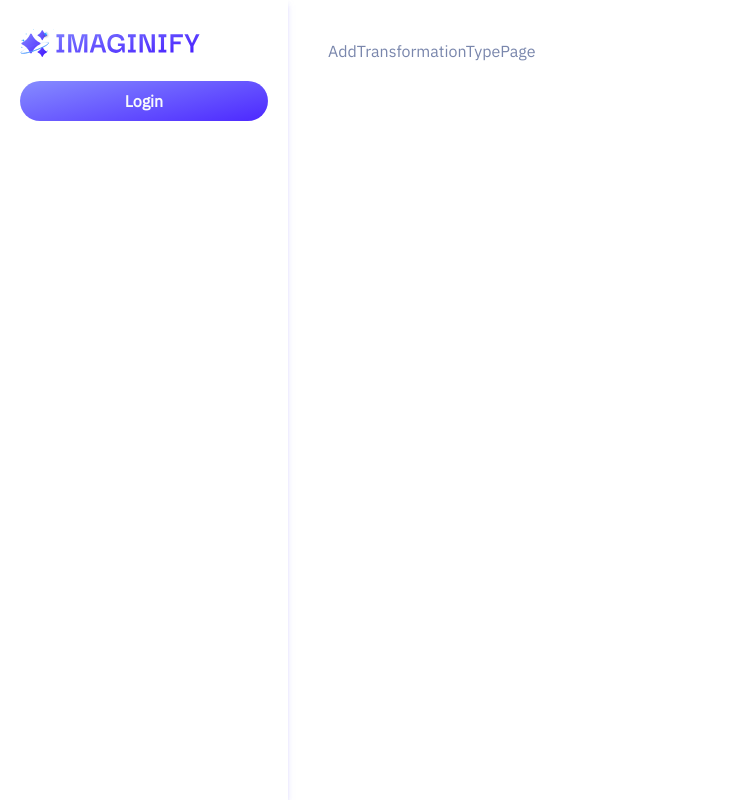
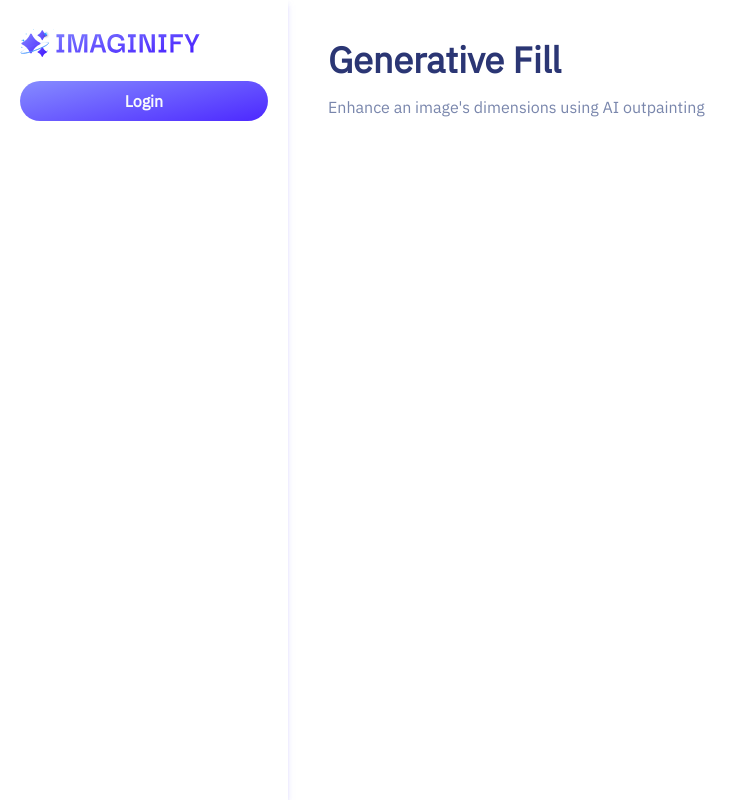
Before and after one commit to Adarshjain3011/Imaginify, a Next.js app: page /transformations/add/fill in a window 1280 px wide. Shown: the whole page, without its empty margins (0-748 px from the left). Built offline with nearby package versions, Linux system fonts and the light colour scheme; no server answers.

Commit message:
Header section done

```diff
--- a/app/(root)/transformations/add/[type]/page.tsx
+++ b/app/(root)/transformations/add/[type]/page.tsx
@@ -1,11 +1,20 @@
 
-import React from 'react'
+import React from 'react';
 
-const AddTransformationTypePage = () => {
+import Header from '@/components/shared/Header';
+
+import { transformationTypes } from '@/constants';
+
+const AddTransformationTypePage = ({ params : { type }}: SearchParamProps) => {
+
+    let transformationData = transformationTypes[type];
+
 
     return (
 
-        <div>AddTransformationTypePage</div>
+        <Header title ={transformationData.title}
+        subtitle={transformationData.subTitle}
+        />
     )
 }
 
--- a/app/globals.css
+++ b/app/globals.css
@@ -84,7 +84,9 @@
 }
 
 .root-container {
+
   @apply mt-16 flex-1 overflow-auto py-8 lg:mt-0 lg:max-h-screen lg:py-10
+
 }
 
 /* ========================================== TAILWIND STYLES */
--- /dev/null
+++ b/components/shared/Header.tsx
@@ -0,0 +1,25 @@
+
+import React from 'react';
+
+interface props {
+
+    title:string;
+    subtitle:string;
+
+}
+
+
+export default function  Header({title,subtitle}:props){
+
+  return (
+
+    <>
+
+        <h2 className='h2-bold text-dark-600'>{title}</h2>
+
+        { subtitle && <p className='p-16-regular mt-4'> {subtitle} </p>}
+
+    </>
+
+  )
+}
--- a/constant/index.ts
+++ b/constant/index.ts
@@ -119,6 +119,8 @@ export const plans = [
   },
 ];
 
+
+
 export const transformationTypes = {
   restore: {
     type: "restore",
--- a/lib/actions/user.actions.ts
+++ b/lib/actions/user.actions.ts
@@ -11,6 +11,9 @@ import { revalidatePath } from "next/cache";
 export async function createUser (user:CreateUserParams){
 
     try{
+
+
+        console.log("hellow jii ")
 
         await connectToDatabase();
 
```
